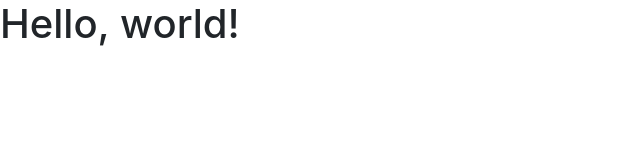
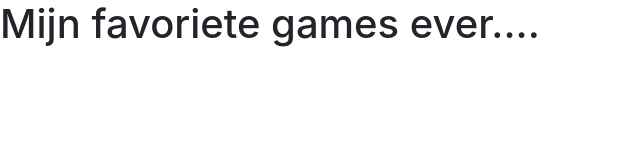
Before and after one commit to PhewPhew/vebr-kenny-nguyen-327568, a plain HTML site: page index.html in a window 1280 px wide. Shown: the whole page, without its empty margins (0-640 px from the left). Drawn offline with nearby package versions, Linux system fonts and the light colour scheme.

Commit message:
favoriete games

```diff
--- a/index.html
+++ b/index.html
@@ -11,7 +11,7 @@
     <title>Hello, world!</title>
   </head>
   <body>
-    <h1>Hello, world!</h1>
+    <h1>Mijn favoriete games ever....</h1>
 
     <!-- Optional JavaScript -->
     <!-- jQuery first, then Popper.js, then Bootstrap JS -->
```
